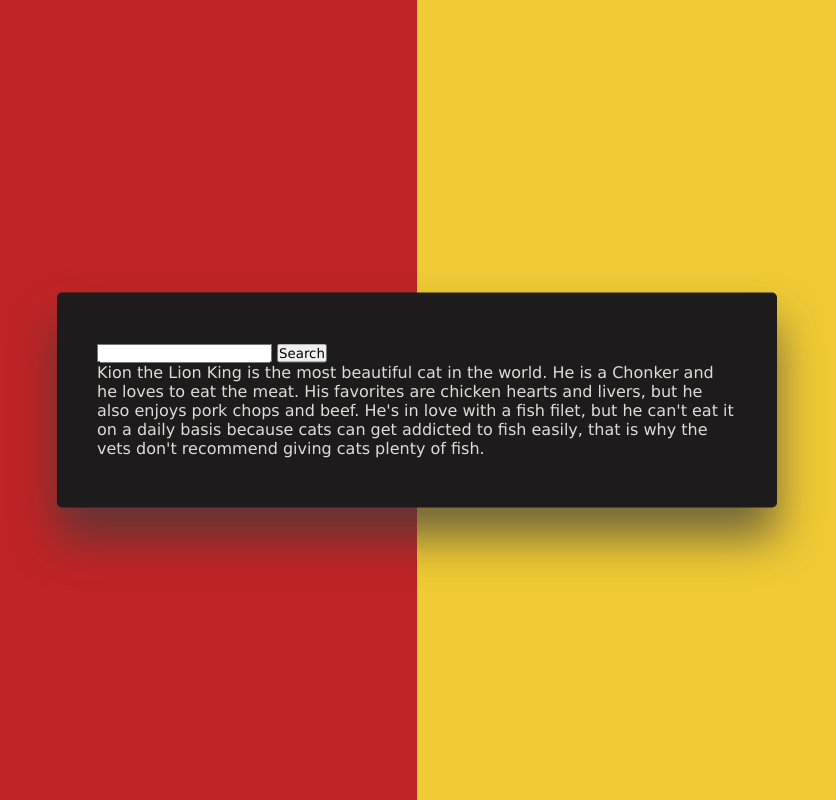
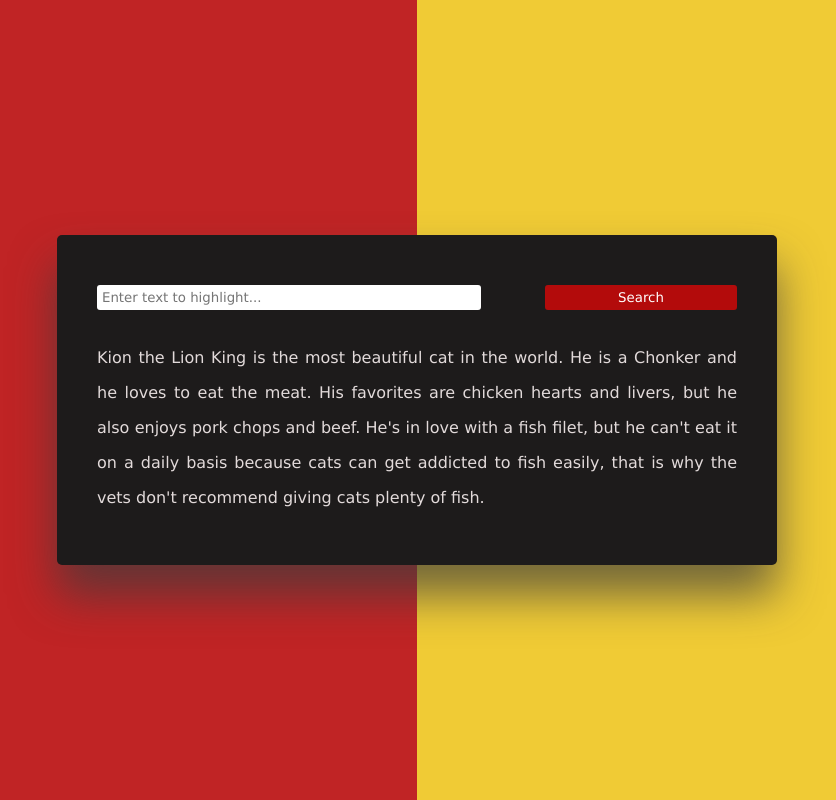
Before and after one commit to snowleopardAlexa/highlight-searched-text, a plain HTML site: page index.html in a window 1280 px wide. Shown: the whole page, without its empty margins (223-1059 px from the left). Drawn offline with Linux system fonts and the light colour scheme.

Commit message:
add onclick and style wrapper and input

```diff
--- a/index.html
+++ b/index.html
@@ -6,13 +6,12 @@
     <meta name="viewport" content="width=device-width, initial-scale=1.0">
     <title>Highlight Searched text</title>
     <link href="main.css" rel="stylesheet" />
-    <script src="script.js"></script>
 </head>
 <body>
     <div class="container">
         <div class="wrapper">
-            <input type="text" name="" id="text-to-search">
-            <button>Search</button>
+            <input type="text" name="" id="text-to-search" placeholder="Enter text to highlight...">
+            <button onclick="search()">Search</button>
         </div>
         <p id="paragraph">
             Kion the Lion King is the most beautiful cat in the world.
@@ -23,5 +22,6 @@
             giving cats plenty of fish.
         </p>
     </div>
+    <script src="script.js"></script>
 </body>
 </html>
--- a/main.css
+++ b/main.css
@@ -22,3 +22,31 @@ body {
     border-radius:  5px;
     box-shadow: 0 30px 45px rgba(60, 60, 60, 0.7);
 }
+
+.wrapper {
+    display: flex;
+    justify-content: space-between;
+}
+
+.wrapper input {
+    width: 60%;
+    padding: 5px 5px;
+    border-radius: 3px;
+    border: none;
+}
+
+.wrapper button {
+    width: 30%;
+    background-color: rgb(179, 11, 11);
+    border: none;
+    outline: none;
+    cursor: pointer;
+    color: #ffffff;
+    border-radius: 3px;
+}
+
+.container p {
+    line-height: 35px;
+    text-align: justify;
+    margin-top: 30px;
+}
```
